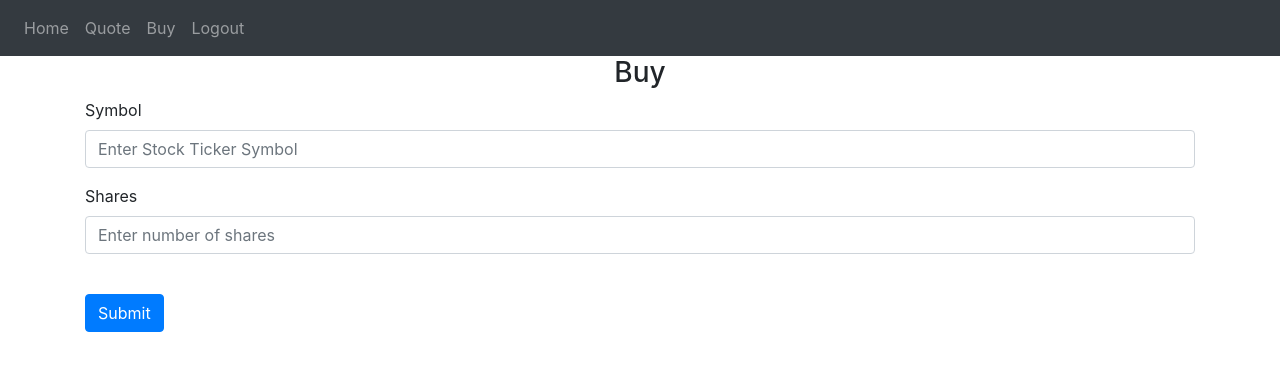
After one commit to hamzaosman7891/Stockverse, a Flask app: page /buy in a window 1280 px wide. The commit adds this page. Shown: the top 371 px of the page. Run offline with Flask 2, Linux system fonts and the light colour scheme; a user stored in the database is signed in; some libraries are stand-ins or nearby versions.

Commit message:
The buy functionality has been fully implemeneted

```diff
--- a/stock/__init__.py
+++ b/stock/__init__.py
@@ -42,9 +42,13 @@ def create_app():
 
     from .views import views
     from .auth import auth
+    from .transactions import transactions
+
+    app.jinja_env.filters["usd"] = help.usd
 
     app.register_blueprint(views, url_prefix='/')
     app.register_blueprint(auth, url_prefix='/')
+    app.register_blueprint(transactions, url_prefix='/')
 
     create_database(app)
 
--- a/stock/help.py
+++ b/stock/help.py
@@ -1,6 +1,10 @@
 import os
 import requests
-import urllib
+import urllib.parse
+from flask import redirect, render_template, request, session
+from functools import wraps
+
+
 
 def lookup(symbol):
     """Look up quote for symbol."""
@@ -23,6 +27,13 @@ def lookup(symbol):
     except (KeyError, TypeError, ValueError):
         return None
 
+def login_required(f):
+    @wraps(f)
+    def decorated_function(*args, **kwargs):
+        if session.get("user_id") is None:
+            return redirect("login")
+        return f(*args, **kwargs)
+    return decorated_function
 
 def usd(value):
     """Format value as USD."""
--- /dev/null
+++ b/stock/static/scripts.js
@@ -0,0 +1,57 @@
+function negativeNumbers() {
+    var money = document.getElementsByClassName("shares");
+    for (var i = 0, len = money.length; i < len; i++) {
+      if (money[i].innerHTML < 0 || money[i].innerHTML.indexOf("-") > -1) {
+          money[i].style.color = "red";
+      }
+    }
+}
+
+function calcTrans(avgprice, price, shares){
+    proceeds = shares * price;
+    pl = shares * price - shares * avgprice;
+    document.getElementById("proceeds").innerHTML = proceeds.toLocaleString('en-US', {style: 'currency', currency: 'USD'});
+    document.getElementById("pl").innerHTML = pl.toLocaleString('en-US', {style: 'currency', currency: 'USD'});
+    negativeNumbers();
+}
+
+function calcCash(price, shares){
+    required = price * shares;
+    document.getElementById("required").innerHTML = required.toLocaleString('en-US', {style: 'currency', currency: 'USD'});
+    negativeNumbers();
+}
+
+function sortTable(sortBy, sortOrder, tableType) {
+    var xhttp;
+    var filterBy;
+    if (sortBy == "") {
+        sortBy = document.getElementById("sort").value;
+    }
+    if (sortOrder == "") {
+        sortOrder = document.getElementById("order").value;
+    }
+    var filterCheck = document.getElementById("filterBy");
+    if (filterCheck) {
+        if (filterCheck.value != "" && filterCheck.value != "all") {
+            filterBy = filterCheck.value;
+        } else {
+            filterBy = "all";
+        }
+    } else {
+        filterBy = "all"
+    }
+    if (tableType == "") {
+        return;
+    }
+    xhttp = new XMLHttpRequest();
+    xhttp.onreadystatechange = function() {
+        if (this.readyState == 4 && this.status == 200) {
+            document.getElementById("sorted").innerHTML = this.responseText;
+            negativeNumbers();
+            /*formatCurr();*/
+        }
+    };
+    xhttp.open("POST", $SCRIPT_ROOT + "/_sort_table", true);
+    xhttp.setRequestHeader("Content-type", "application/x-www-form-urlencoded");
+    xhttp.send("sortBy=" + sortBy + "&sortOrder=" + sortOrder + "&tableType=" + tableType + "&filterBy=" + filterBy);
+}
--- a/stock/templates/base.html
+++ b/stock/templates/base.html
@@ -14,6 +14,7 @@
       href="https://stackpath.bootstrapcdn.com/font-awesome/4.7.0/css/font-awesome.min.css"
       crossorigin="anonymous"
     />
+    <script src="{{ url_for('static', filename='scripts.js') }}"></script>
 
     <title>{% block title %}Stockverse{% endblock %}</title>
   </head>
@@ -32,6 +33,7 @@
           {% if session.user_id %}
           <a class="nav-item nav-link" id="home" href="/">Home</a>
           <a class="nav-item nav-link" id="logout" href="/quote">Quote</a>
+          <a class="nav-item nav-link" id="home" href="/buy">Buy</a>
           <a class="nav-item nav-link" id="logout" href="/logout">Logout</a>
           {% else %}
           <a class="nav-item nav-link" id="login" href="/login">Login</a>
--- /dev/null
+++ b/stock/templates/buy.html
@@ -0,0 +1,68 @@
+{% extends "base.html" %}
+{% block title %}Buy Stock{% endblock %}
+
+{% block content %}
+{% if not quoteInfo: %}
+<form action ="/buy" method="GET">
+	<h3 align="center">Buy</h3>
+	<div class="form-group">
+		<label for="symbol">Symbol</label>
+		<input
+		type="text"
+		class="form-control"
+		id="symbol"
+		name="symbol"
+		placeholder="Enter Stock Ticker Symbol"
+		/>
+	</div>
+	<div class="form-group">
+		<label for="shares">Shares</label>
+		<input
+		type="number"
+    min="0"
+		class="form-control"
+		id="shares"
+		name="shares"
+		placeholder="Enter number of shares"
+		/>
+	</div>
+	<br/>
+	<button type="submit" class="btn btn-primary">Submit</button>
+</form>
+{% endif %}
+{% if quoteInfo: %}
+
+<table class="table">
+  <thead>
+    <tr>
+      <th>Ticker symbol</th>
+      <th>Company's name</th>
+      <th>Latest price, usd</th>
+      <th>Number of shares</th>
+      <th>Cash required</th>
+      <th>Cash available</th>
+    </tr>
+  </thead>
+  <tbody>
+    <tr>
+      <td>{{ quoteInfo["symbol"] }}</td>
+      <td>{{ quoteInfo["name"] }}</td>
+      <td>{{ price | usd }}</td>
+      <td><form action="/buy" method="post">
+            <input type="hidden" name="symbol" value="{{quoteInfo['symbol']}}">
+            <input type="hidden" name="name" value="{{ quoteInfo['name'] }}">
+            <input type="hidden" id="price" name="price" value="{{ quoteInfo['price'] }}">
+            <input autocomplete="off" autofocus class="form-control" id="shares" name="shares"
+                placeholder="number of shares" type="number" value="{{ shares }}" min="0" oninput="calcCash({{ quoteInfo["price"] }},
+                this.value)">
+            <br/>
+            <button class="btn btn-primary" type="submit">Buy</button>
+        </form></td>
+        <td id="required" class="shares">{{ required | usd }}</td>
+        <td>{{ cash | usd }}</td>
+    </tr>
+  </tbody>
+</table>
+
+{% endif %}
+{% endblock %}
--- a/stock/templates/quoted.html
+++ b/stock/templates/quoted.html
@@ -18,7 +18,7 @@
               <td>{{ symbol }}</td>
               <td>{{ name }}</td>
               <td>{{ price }}</td>
-              <td><a href= "{{ url_for("views.quote", symbol = symbol) }}" class="btn btn-primary"
+              <td><a href= "{{ url_for("transactions.buy", symbol = symbol) }}" class="btn btn-primary"
                      role="button" title="Buy stock">Buy</a>
               </td>
             </tr>
--- /dev/null
+++ b/stock/transactions.py
@@ -0,0 +1,85 @@
+from flask import Blueprint, render_template, session, request, redirect, flash, url_for
+from flask_sqlalchemy import SQLAlchemy
+from sqlalchemy.sql import func, label
+from .help import lookup
+from .help import usd
+from .help import login_required
+from . import db
+from .models import Users, Transactions
+
+transactions = Blueprint('transactions', __name__)
+
+@transactions.route("/buy", methods=['GET', 'POST'])
+@login_required
+def buy():
+
+    if not request.args and request.method =="GET":
+        return render_template("buy.html")
+
+    user_id = session.get("user_id")
+
+    symbol = request.args.get("symbol", '')
+    shares = request.args.get("shares", '')
+
+    if not shares:
+        shares = 0
+        flash('Please enter a number of shares to buy.', category='error')
+        return redirect(url_for('transactions.buy'))
+
+
+    if int(shares) < 0:
+        flash('Please enter positive number of shares to buy.', category='error')
+        return redirect(url_for('transactions.buy'))
+
+    fund = Users.query.filter(Users.id == user_id).first()
+    funds = float(fund.cash)
+
+    if not symbol:
+
+        if request.method == "POST":
+
+            symbol = request.form.get("symbol")
+            name = request.form.get("name")
+            shares = int(request.form.get("shares"))
+            price = float(request.form.get("price"))
+
+            if not symbol:
+                flash("please enter stock ticker symbol", category='error')
+                return redirect(url_for('transactions.buy'))
+
+            if not shares or shares <= 0:
+                flash("please enter postive number of shares to buy", category='error')
+                return redirect(url_for('transactions.buy'))
+
+            if funds < price * shares:
+                flash("sorry, not enough funds for this transaction", category='error')
+                return redirect(url_for('transactions.buy'))
+
+            amount = round(shares * price, 2)
+            cash_after = funds - amount
+
+            new_transaction = Transactions (
+                user_id = user_id,
+                symbol = symbol,
+                name = name,
+                number = shares,
+                price = price,
+                amount = shares * price,
+                type = "buy")
+            db.session.add(new_transaction)
+            db.session.commit()
+
+            flash("You've successfully bought " + str(shares) + " shares of " + symbol, category='success')
+            return redirect(url_for('views.home'))
+
+        else:
+            flash("Please enter stock ticker symbol.", category='error')
+            return redirect(url_for('transactions.buy'))
+
+    quoteInfo = lookup(symbol)
+
+    if quoteInfo is None:
+        flash("The symbol was not found", category='error')
+        return redirect(url_for('transactions.buy'))
+
+    return render_template("buy.html", quoteInfo = quoteInfo, shares = shares, price = quoteInfo["price"], cash = funds, required = quoteInfo["price"] * int(shares))
--- a/stock/views.py
+++ b/stock/views.py
@@ -1,8 +1,8 @@
 from flask import Blueprint, render_template, request, redirect, flash, session, url_for
-from flask_login import login_required, current_user
 from .models import Users, Transactions
 from .help import lookup
 from .help import usd
+from .help import login_required
 
 views = Blueprint('views', __name__)
 
@@ -12,6 +12,7 @@ def home():
 
 
 @views.route("/quote", methods=["GET", "POST"])
+@login_required
 def quote():
     """Get stock quote."""
     # User reached route via POST (as by submitting a form via POST)
@@ -34,4 +35,4 @@ def quote():
         return render_template("quoted.html", symbol = quoteInfo["symbol"], name = quoteInfo["name"], price = usd(quoteInfo["price"]))
     # User reached route via GET (as by clicking a link or via redirect)
     else:
-        return render_template("quote.html", user=current_user)
+        return render_template("quote.html")
```
Also changed, not shown: stock/database.db, stock/static/styles.css (added).
